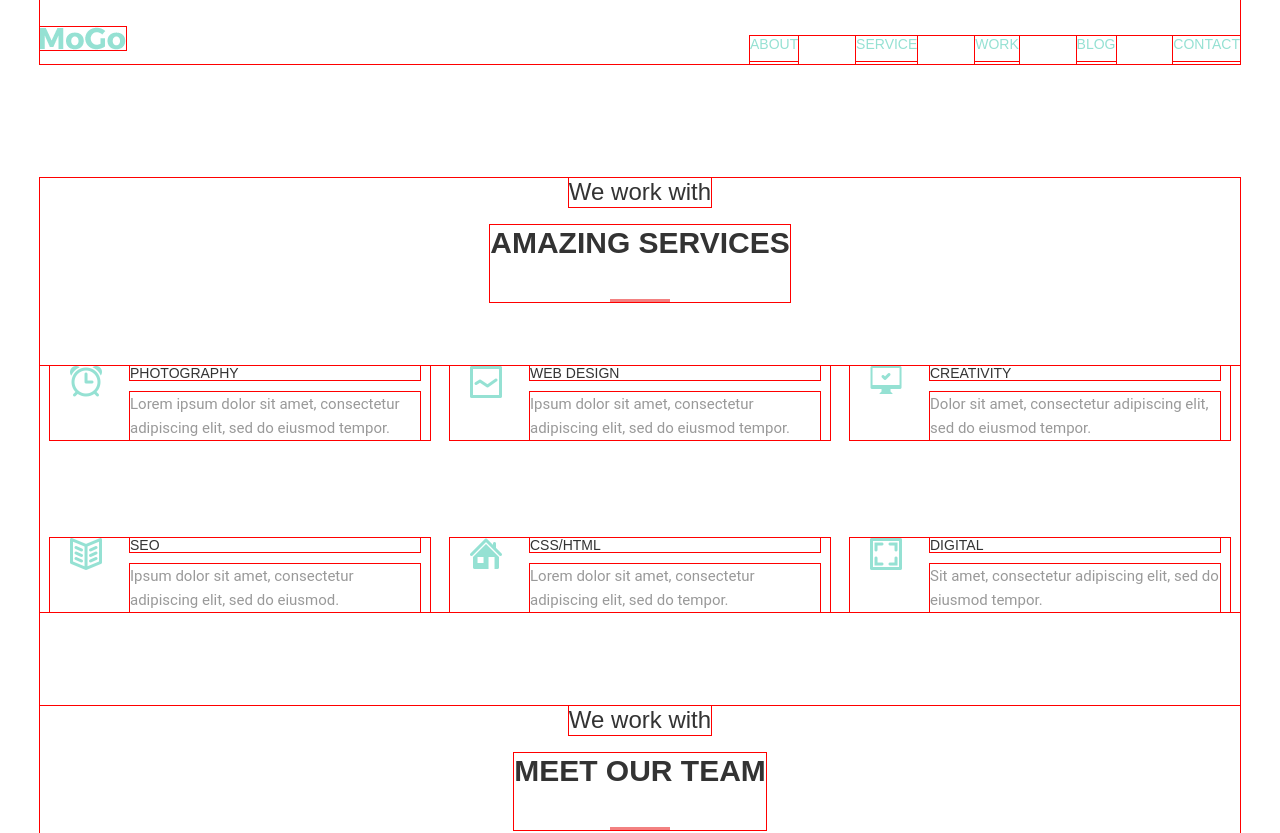
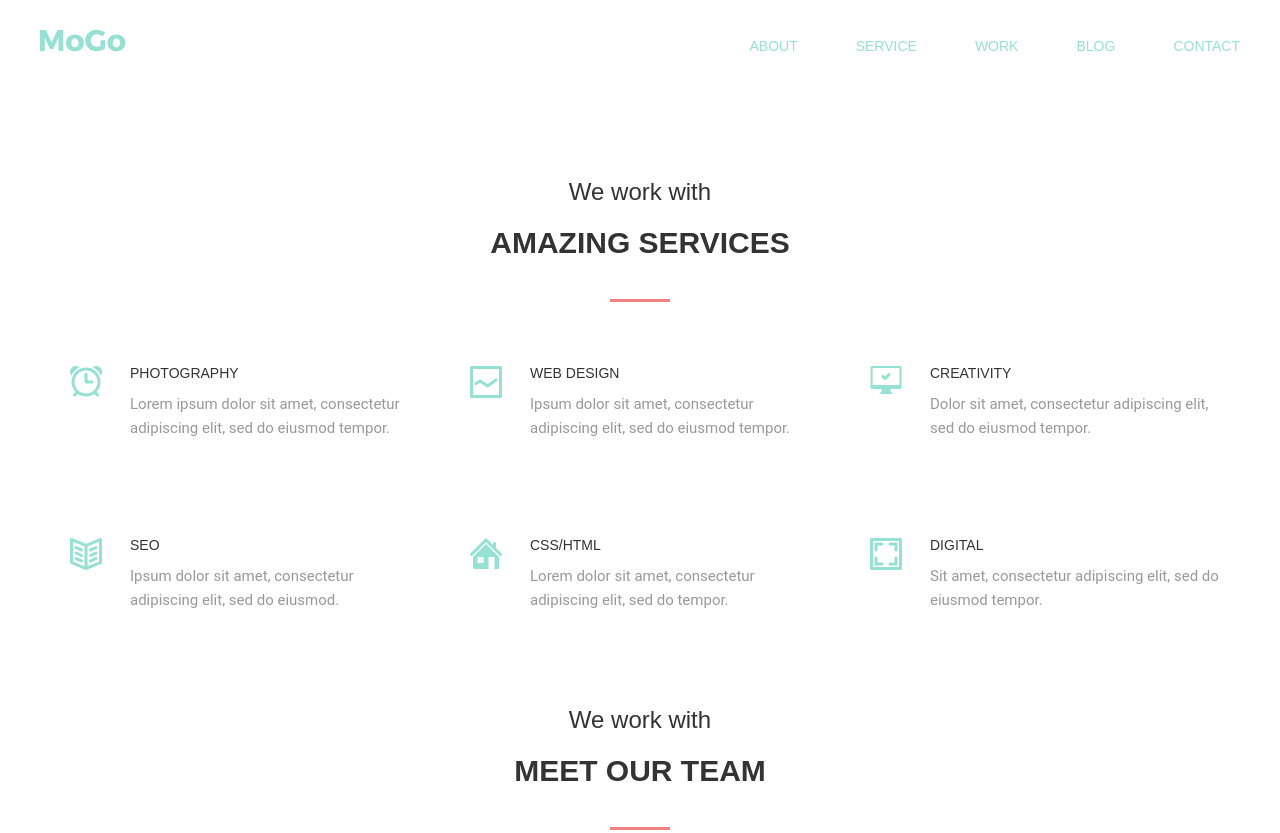
Before and after one commit to Serhii777/goit-fe-course.github.io, a plain HTML site: page module-06/index.html in a window 1280 px wide. Shown: the top 833 px of the page. Drawn offline with Linux system fonts and the light colour scheme.

Commit message:
Correction after validation

```diff
--- a/module-06/css/style.css
+++ b/module-06/css/style.css
@@ -28,10 +28,6 @@ img {
     margin: 0px auto;
 }
 
-* {
-    outline: 1px solid red;
-}
-
 /* header */
 
 .main-header {
@@ -42,18 +38,17 @@ img {
     display: flex;
     justify-content: space-between;
     align-items: flex-end;
-    height: 64px;
+    min-height: 64px;
 }
 
 .site-logo {
-    margin-bottom: 14px;
+    margin-bottom: 12px;
 }
 
 .navigation-items {
     display: flex;
-    justify-content: space-between;
-    flex-basis: 490px;
-    height: 28px;
+    justify-content: flex-end;
+    flex-wrap: wrap;
     margin: 0px;
     padding: 0px;
     list-style: none;
@@ -62,7 +57,11 @@ img {
 
 .navigation-item {
     cursor: pointer;
-    border-bottom: 3px solid rgba(243, 129, 129, 0);
+    position: relative;
+}
+
+.navigation-item:not(:nth-of-type(5n)) {
+    margin-right: 58px;
 }
 
 .nav-link {
@@ -73,18 +72,31 @@ img {
     font-family: 'Montserrat', sans-serif;
     font-weight: 400;
     color: #95e1d3;
-    padding-bottom: 8px;
+    text-align: center;
+    padding-bottom: 9px;
 }
 
-.navigation-item:hover .nav-link {
-    color: #f38181;
-    border-bottom: 3px solid rgba(243, 129, 129, 1);
+.nav-link::after {
+    position: absolute;
+    content: '';
+    width: 0;
+    height: 3px;
+    background: #f38181;
+    bottom: 0;
+    left: 50%;
     transition: all 0.2s linear;
 }
 
+.nav-link:hover::after,
+.nav-link:focus::after {
+    width: 100%;
+    left: 0;
+    transition: all 0.2s linear;
+}
+
+.nav-link:hover,
 .nav-link:focus {
     color: #f38181;
-    border-bottom: 3px solid rgba(243, 129, 129, 1);
     transition: all 0.2s linear;
 }
 
@@ -233,8 +245,6 @@ img {
     margin-bottom: 92px;
 }
 
-/* ul */
-
 .team-items {
     display: flex;
     flex-direction: row;
@@ -247,13 +257,8 @@ img {
 }
 
 .team-item {
-    /* flex: 0px 0px 380px; */
-    /* background-repeat: no-repeat; */
-    /* width: 380px; */
-    /* height: 470px; */
-
-    background-color: #95e1d3;
-    background-size: 380px 470px;
+    background-repeat: no-repeat;
+    background-image: url(../img/backgr1.png);
 }
 
 .cart-item {
@@ -272,7 +277,6 @@ img {
 .team-item:hover .icon-socials {
     opacity: 1;
 }
-
 
 .cart-item-graphic {
     background-image: url(../img/img1.png);
@@ -321,7 +325,6 @@ img {
     transition: all 0.2s linear;
 }
 
-
 .icon-facebook {
     background-image: url(../img/facebook.png);
 }
@@ -337,27 +340,6 @@ img {
 .icon-instagram {
     background-image: url(../img/instagram.png);
 }
-
-.team-item {}
-
-
-
-/* .team-item:hover .cart {
-    background: linear-gradient(0deg, rgba(252, 227, 138, 0.9), rgba(243, 129, 129, 0.9));
-    transform: translate(-10px, -10px);
-    box-shadow: 10px 10px rgb(149, 225, 211);
-    transition: all 0.2s linear;
-}
-
-.icon-socials:hover {
-    opacity: 1;
-}
-
-.icon-link:hover,
-.icon-link:focus {
-    background-color: rgba(149, 225, 211, 1);
-    transition: all 0.2s linear;
-} */
 
 .team-item-name {
     font-size: 14px;
@@ -462,29 +444,6 @@ input::-webkit-input-placeholder {
     transition: all 0.2s linear;
 }
 
-
-
-
-
-
-
-
-
-
-
-
-
-
-
-
-
-
-
-
-
-
-
-
 .visually-hidden:not(:focus):not(:active),
 input[type="checkbox"].visually-hidden,
 input[type="radio"].visually-hidden {
```
Also changed, not shown: module-06/img/backgr1.png (added), module-06/index.html (line endings or trailing spaces).
